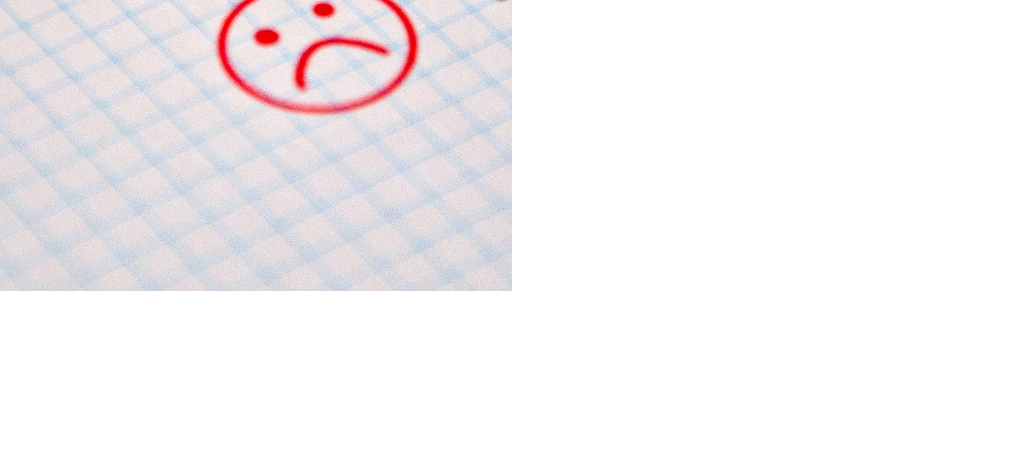
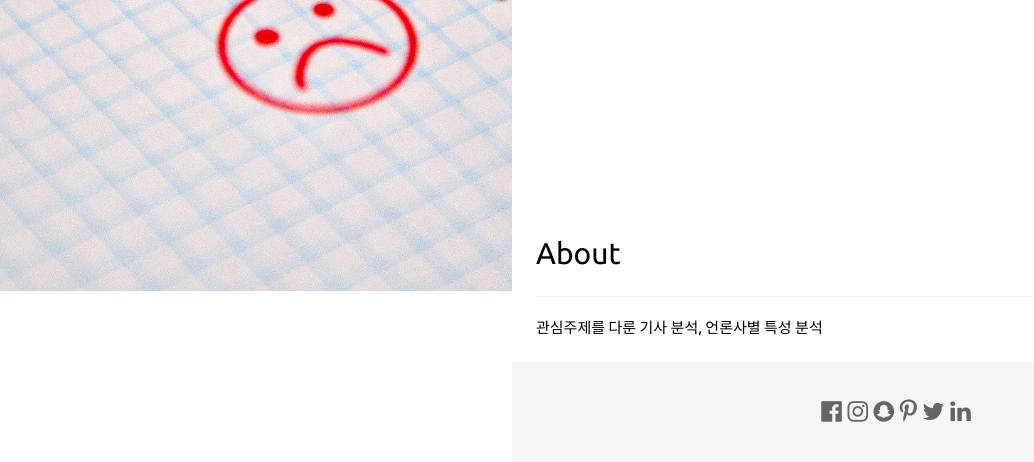
Before and after one commit to tecktonik08/Team_Project02, a Django app: page / in a window 1280 px wide. Shown: the part 509-971 px from the top of the page, without its empty margins (0-1034 px from the left). Before the commit the page ends 800 px from the top, so only its background shows below. Run offline with Django 3.2, Linux system fonts and the light colour scheme.

Commit message:
update README

```diff
--- a/templates/home.html
+++ b/templates/home.html
@@ -64,6 +64,24 @@ h3,h4,h5,h6 {font-family: 'Open Sans', sans-serif;}
   </div>
 
 
+   <!-- About Section -->
+  <div class="w3-content w3-justify w3-text-darkgrey w3-padding-32" id="about">
+    <h2>About</h2>
+    <hr class="w3-opacity">
+    <p>관심주제를 다룬 기사 분석, 언론사별 특성 분석</p>
+  </div>
+
+    <!-- Footer -->
+  <footer class="w3-container w3-padding-32 w3-light-grey w3-center w3-opacity w3-xlarge" style="margin:-24px">
+    <i class="fa fa-facebook-official w3-hover-opacity"></i>
+    <i class="fa fa-instagram w3-hover-opacity"></i>
+    <i class="fa fa-snapchat w3-hover-opacity"></i>
+    <i class="fa fa-pinterest-p w3-hover-opacity"></i>
+    <i class="fa fa-twitter w3-hover-opacity"></i>
+    <i class="fa fa-linkedin w3-hover-opacity"></i>
+  <!-- End footer -->
+  </footer>
+
 <!-- END PAGE CONTENT -->
 </div>
 
@@ -71,7 +89,7 @@ h3,h4,h5,h6 {font-family: 'Open Sans', sans-serif;}
 <script>
 // Open and close sidebar
 function openNav() {
-  document.getElementById("mySidebar").style.width = "50%";
+  document.getElementById("mySidebar").style.width = "60%";
   document.getElementById("mySidebar").style.display = "block";
 }
 
```
Also changed, not shown: DL/README.md (added), README.md, home/README.md (added), scrapping/README.md (added), templates/README.md (added).
